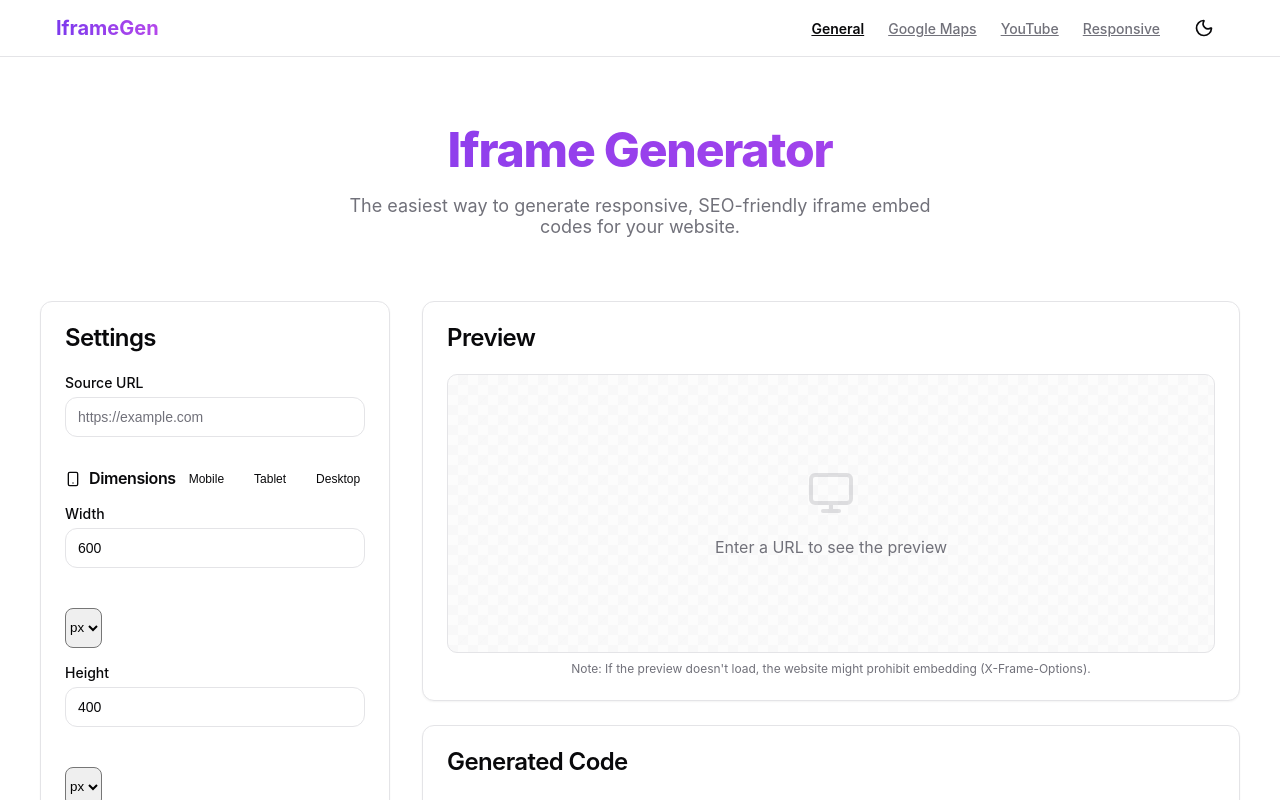
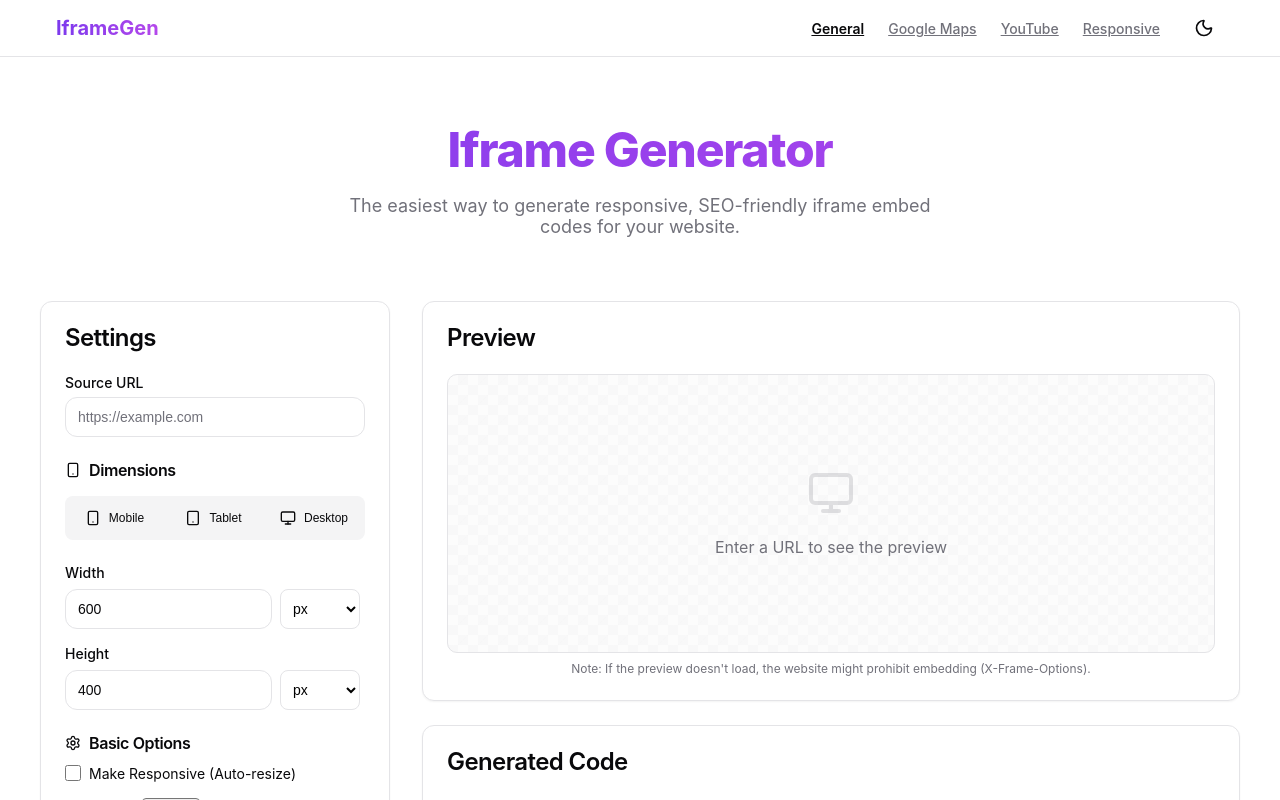
Before and after one commit to zensife/iframe_generator, a Next.js app: page / in a window 1280 px wide. Shown: the top 800 px of the page. Built offline with nearby package versions, Linux system fonts and the light colour scheme.

Commit message:
feat：解决宽高和设备切换的布局细节问题

```diff
--- a/src/app/layout.tsx
+++ b/src/app/layout.tsx
@@ -19,7 +19,7 @@ export default function RootLayout({
   children: React.ReactNode;
 }) {
   return (
-    <html lang="en">
+    <html lang="en" suppressHydrationWarning>
       <body>
         <Navbar />
         {children}
--- a/src/app/page.tsx
+++ b/src/app/page.tsx
@@ -7,6 +7,8 @@ import { Input } from '@/components/ui/Input';
 import { Button } from '@/components/ui/Button';
 import { CodeBlock } from '@/components/ui/CodeBlock';
 import { Settings, Smartphone, Monitor, Maximize2, Minimize2 } from 'lucide-react';
+import { DimensionsInput } from '@/components/ui/DimensionsInput';
+import { DeviceSelector } from '@/components/ui/DeviceSelector';
 
 export default function Home() {
   const [url, setUrl] = useState('');
@@ -224,50 +226,31 @@ export default function Home() {
 
               {/* Dimensions */}
               <div>
-                <div style={{ display: 'flex', justifyContent: 'space-between', alignItems: 'center', marginBottom: '0.5rem' }}>
+                <div style={{ display: 'flex', justifyContent: 'space-between', alignItems: 'center', marginBottom: '1rem' }}>
                   <h4 className={styles.sectionTitle} style={{ display: 'flex', alignItems: 'center', gap: '0.5rem', marginBottom: 0 }}>
                     <Smartphone size={16} /> Dimensions
                   </h4>
-                  <div style={{ display: 'flex', gap: '0.25rem' }}>
-                    <Button size="sm" variant="ghost" onClick={() => setDeviceDimensions('mobile')} title="Mobile (375x667)">Mobile</Button>
-                    <Button size="sm" variant="ghost" onClick={() => setDeviceDimensions('tablet')} title="Tablet (768x1024)">Tablet</Button>
-                    <Button size="sm" variant="ghost" onClick={() => setDeviceDimensions('desktop')} title="Desktop (1024x768)">Desktop</Button>
-                  </div>
                 </div>
 
-                <div className={styles.row}>
-                  <Input
+                <div style={{ marginBottom: '1.5rem' }}>
+                  <DeviceSelector onSelect={setDeviceDimensions} />
+                </div>
+
+                <div className={styles.row} style={{ gap: '1rem' }}>
+                  <DimensionsInput
                     label="Width"
                     value={width}
-                    onChange={(e) => setWidth(e.target.value)}
-                    type="number"
+                    onChange={setWidth}
+                    unit={widthUnit}
+                    onUnitChange={setWidthUnit}
                   />
-                  <select
-                    className={styles.select}
-                    value={widthUnit}
-                    onChange={(e) => setWidthUnit(e.target.value)}
-                    style={{ marginTop: '1.5rem', height: '2.5rem', borderRadius: '0.5rem' }}
-                  >
-                    <option value="px">px</option>
-                    <option value="%">%</option>
-                  </select>
-                </div>
-                <div className={styles.row} style={{ marginTop: '1rem' }}>
-                  <Input
+                  <DimensionsInput
                     label="Height"
                     value={height}
-                    onChange={(e) => setHeight(e.target.value)}
-                    type="number"
+                    onChange={setHeight}
+                    unit={heightUnit}
+                    onUnitChange={setHeightUnit}
                   />
-                  <select
-                    className={styles.select}
-                    value={heightUnit}
-                    onChange={(e) => setHeightUnit(e.target.value)}
-                    style={{ marginTop: '1.5rem', height: '2.5rem', borderRadius: '0.5rem' }}
-                  >
-                    <option value="px">px</option>
-                    <option value="%">%</option>
-                  </select>
                 </div>
               </div>
 
--- /dev/null
+++ b/src/components/ui/DeviceSelector.tsx
@@ -0,0 +1,44 @@
+import React from 'react';
+import { Smartphone, Tablet, Monitor } from 'lucide-react';
+import { Button } from './Button';
+
+interface DeviceSelectorProps {
+    onSelect: (type: 'mobile' | 'tablet' | 'desktop') => void;
+}
+
+export function DeviceSelector({ onSelect }: DeviceSelectorProps) {
+    return (
+        <div style={{ display: 'flex', gap: '0.5rem', backgroundColor: 'hsl(var(--muted))', padding: '0.25rem', borderRadius: '0.5rem' }}>
+            <Button
+                size="sm"
+                variant="ghost"
+                onClick={() => onSelect('mobile')}
+                title="Mobile (375x667)"
+                style={{ flex: 1, display: 'flex', gap: '0.5rem', justifyContent: 'center' }}
+            >
+                <Smartphone size={16} />
+                <span className="sr-only sm:not-sr-only">Mobile</span>
+            </Button>
+            <Button
+                size="sm"
+                variant="ghost"
+                onClick={() => onSelect('tablet')}
+                title="Tablet (768x1024)"
+                style={{ flex: 1, display: 'flex', gap: '0.5rem', justifyContent: 'center' }}
+            >
+                <Tablet size={16} />
+                <span className="sr-only sm:not-sr-only">Tablet</span>
+            </Button>
+            <Button
+                size="sm"
+                variant="ghost"
+                onClick={() => onSelect('desktop')}
+                title="Desktop (1024x768)"
+                style={{ flex: 1, display: 'flex', gap: '0.5rem', justifyContent: 'center' }}
+            >
+                <Monitor size={16} />
+                <span className="sr-only sm:not-sr-only">Desktop</span>
+            </Button>
+        </div>
+    );
+}
--- /dev/null
+++ b/src/components/ui/DimensionsInput.tsx
@@ -0,0 +1,52 @@
+import React from 'react';
+import { Input } from './Input';
+
+interface DimensionsInputProps {
+    label: string;
+    value: string;
+    onChange: (value: string) => void;
+    unit: string;
+    onUnitChange: (unit: string) => void;
+    type?: string;
+}
+
+export function DimensionsInput({
+    label,
+    value,
+    onChange,
+    unit,
+    onUnitChange,
+    type = 'number'
+}: DimensionsInputProps) {
+    return (
+        <div style={{ display: 'flex', flexDirection: 'column', gap: '0.5rem' }}>
+            <label style={{ fontSize: '0.875rem', fontWeight: 500 }}>{label}</label>
+            <div style={{ display: 'flex', gap: '0.5rem' }}>
+                <div style={{ flex: 1 }}>
+                    <Input
+                        value={value}
+                        onChange={(e) => onChange(e.target.value)}
+                        type={type}
+                        style={{ margin: 0 }} // Override any default margin from Input if necessary
+                    />
+                </div>
+                <select
+                    value={unit}
+                    onChange={(e) => onUnitChange(e.target.value)}
+                    style={{
+                        width: '80px',
+                        padding: '0.5rem',
+                        borderRadius: '0.5rem',
+                        border: '1px solid hsl(var(--border))',
+                        backgroundColor: 'hsl(var(--background))',
+                        fontSize: '0.875rem',
+                        cursor: 'pointer'
+                    }}
+                >
+                    <option value="px">px</option>
+                    <option value="%">%</option>
+                </select>
+            </div>
+        </div>
+    );
+}
```
Also changed, not shown: src/app/google-maps/page.tsx (+16 -33 lines), src/app/youtube/page.tsx (+16 -33 lines).
